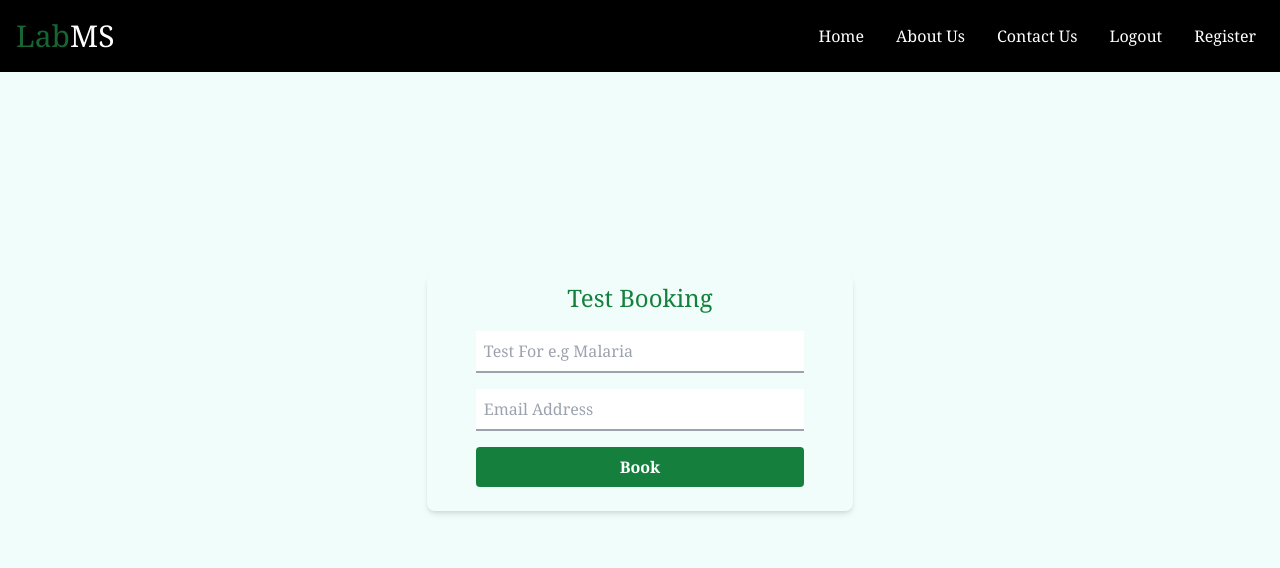
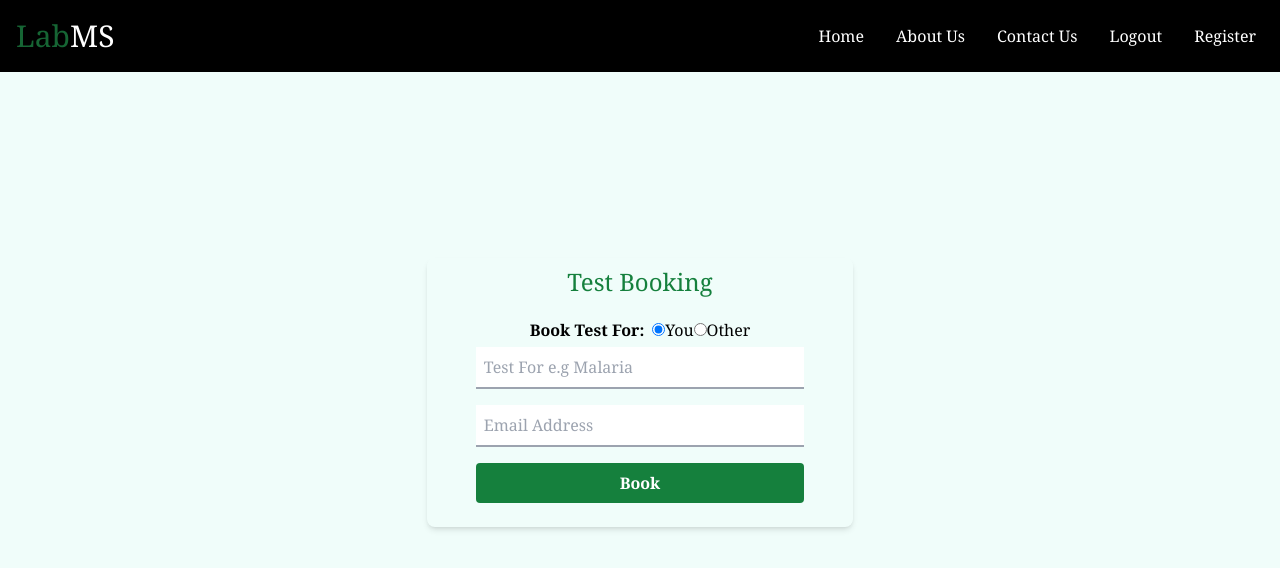
Before and after one commit to shreyareddy612/laboratory_management_system, a React (Create React App) app in the folder frontend/: page /test-booking in a window 1280 px wide. Shown: the top 568 px of the page. Built offline with nearby package versions, Linux system fonts and the light colour scheme.

Commit message:
Added option for selecting Your or Other when booking test

```diff
--- a/frontend/src/css/styles.css
+++ b/frontend/src/css/styles.css
@@ -879,6 +879,10 @@ video {
   padding-right: 0.5rem;
 }
 
+.pr-1 {
+  padding-right: 0.25rem;
+}
+
 .text-center {
   text-align: center;
 }
@@ -932,6 +936,11 @@ video {
 .text-white {
   --tw-text-opacity: 1;
   color: rgb(255 255 255 / var(--tw-text-opacity));
+}
+
+.text-black {
+  --tw-text-opacity: 1;
+  color: rgb(0 0 0 / var(--tw-text-opacity));
 }
 
 .underline {
--- a/frontend/src/pages/TestBooking.jsx
+++ b/frontend/src/pages/TestBooking.jsx
@@ -1,28 +1,32 @@
-import React, { useState } from 'react';
-import { Link, useNavigate } from 'react-router-dom';
-import http from '../http-common';;
+import React, { useState } from "react";
+import { Link, useNavigate } from "react-router-dom";
+import http from "../http-common";
 
 const TestBooking = () => {
   const [formData, setFormData] = useState({
     disease: "",
-        user_email: ""
+    user_email: "",
   });
+  const [selectedOption, setSelectedOption] = useState("You");
 
   const navigate = useNavigate();
 
   const handleFormChange = (event) => {
-        setFormData(prev => ({
+    setFormData((prev) => ({
       ...prev,
-            [event.target.name]: event.target.value
+      [event.target.name]: event.target.value,
     }));
   };
 
+  const handleOptionsSelected = (event) => {
+    setSelectedOption(event.target.value);
+  };
 
   const handleSubmit = async (event) => {
     event.preventDefault();
 
     try {
-            const response = await http.post('/bktest/createBkTest', formData);
+      const response = await http.post("/bktest/createBkTest", formData);
       navigate("/report");
     } catch (error) {
       console.error(error);
@@ -30,21 +34,76 @@ const TestBooking = () => {
   };
 
   return (
-        <div className='flex flex-col justify-center items-center h-4/5 bg-teal-50'>
+    <div className="flex flex-col justify-center items-center h-4/5 bg-teal-50">
       <form className="flex flex-col items-center rounded-lg shadow-md p-2 w-full sm:w-2/3 md:w-1/2 lg:w-1/3">
-                <h1 className="text-center text-green-700 text-2xl mb-4">Test Booking</h1>
+        <h1 className="text-center text-green-700 text-2xl mb-4">
+          Test Booking
+        </h1>
+
+        <div className="flex-col p-1">
+          <span class="text-black font-bold pr-2">Book Test For:</span>
+          <label>
+            <input
+              className="p-1"
+              type="radio"
+              name="testFor"
+              value="You"
+              checked={selectedOption === "You"}
+              onChange={handleOptionsSelected}
+            />
+            You
+          </label>
+          <label>
+            <input
+              className="p-1"
+              type="radio"
+              name="testFor"
+              value="Other"
+              checked={selectedOption === "Other"}
+              onChange={handleOptionsSelected}
+            />
+            Other
+          </label>
+        </div>
 
         <hr></hr>
+        {selectedOption === "Other" && (
+          <input
+            type="text"
+            name="choice"
+            className="border-b-2 border-gray-400 w-4/5 p-2 mb-4 focus:outline-none focus:border-green-700"
+            placeholder="Full Name or Email..."
+          />
+        )}
 
+        <input
+          className="border-b-2 border-gray-400 w-4/5 p-2 mb-4 focus:outline-none focus:border-green-700"
+          required
+          type="text"
+          placeholder="Test For e.g Malaria"
+          name="disease"
+          onChange={handleFormChange}
+        />
 
-                <input className="border-b-2 border-gray-400 w-4/5 p-2 mb-4 focus:outline-none focus:border-green-700" required type="text" placeholder="Test For e.g Malaria" name='disease' onChange={handleFormChange}/>
+        <input
+          className="border-b-2 border-gray-400 w-4/5 p-2 mb-4 focus:outline-none focus:border-green-700"
+          required
+          type="text"
+          placeholder="Email Address"
+          name="user_email"
+          onChange={handleFormChange}
+        />
 
-                <input className="border-b-2 border-gray-400 w-4/5 p-2 mb-4 focus:outline-none focus:border-green-700" required type="text" placeholder="Email Address" name='user_email' onChange={handleFormChange}/>
-
-                <button className="bg-green-700 hover:bg-green-600 text-white font-bold p-2 rounded focus:outline-none focus:shadow-outline w-4/5 mb-4" type="submit" onClick={handleSubmit}>Book</button>
+        <button
+          className="bg-green-700 hover:bg-green-600 text-white font-bold p-2 rounded focus:outline-none focus:shadow-outline w-4/5 mb-4"
+          type="submit"
+          onClick={handleSubmit}
+        >
+          Book
+        </button>
       </form>
     </div>
-    )
-}
+  );
+};
 
 export default TestBooking;
```
Lines whose indentation alone changed are shown as unchanged.
